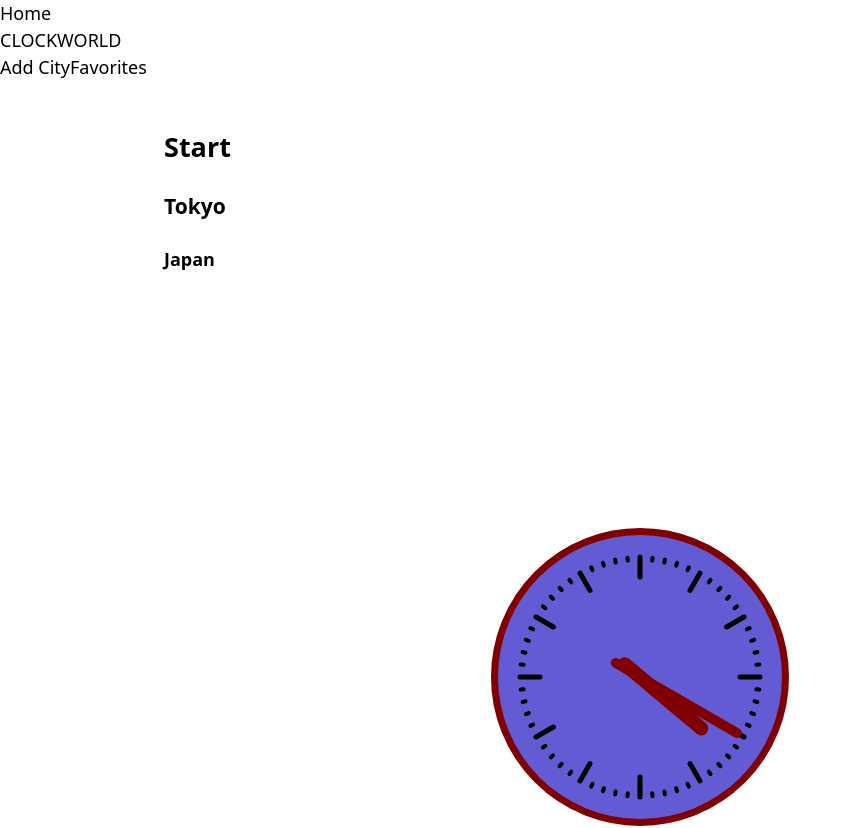
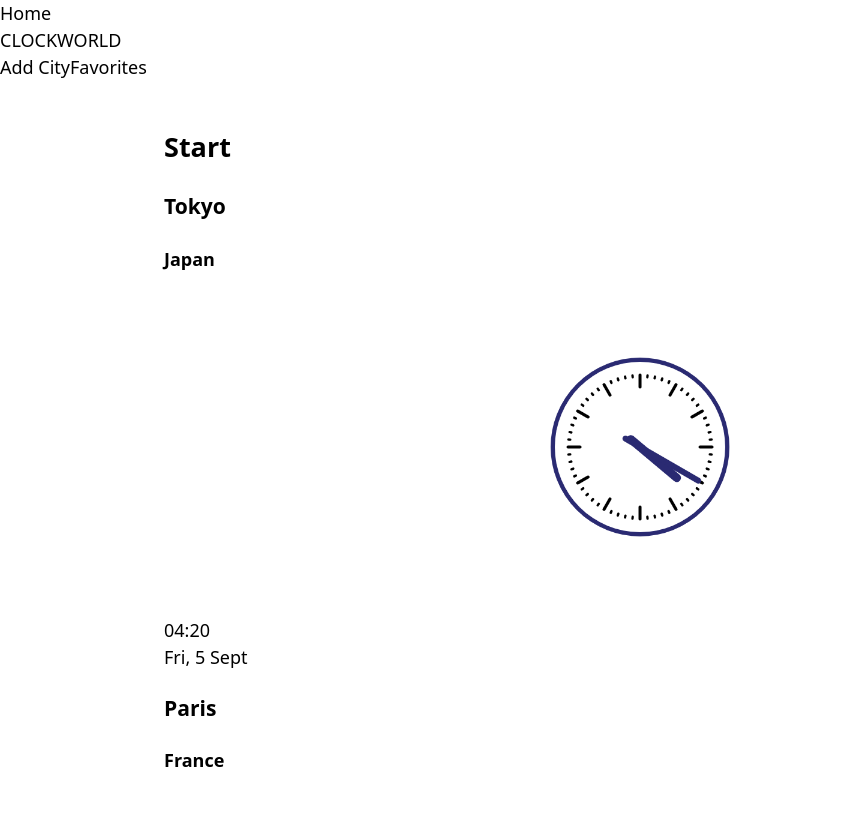
Before and after one commit to Bobbyloo89/CLOCKWORLD, a React (Vite) app: page / in a window 1280 px wide. Shown: the top 828 px of the page, without its empty margins (0-852 px from the left). Built offline with nearby package versions, Linux system fonts and the light colour scheme.

Commit message:
Made AnalogClock smaller and changed colors

```diff
--- a/src/styles/analog-clock.css
+++ b/src/styles/analog-clock.css
@@ -13,11 +13,18 @@ body {
 }
 
 .clock-container {
-  height: calc(100vh - 40px);
+  /* height: calc(100vh - 40px); */
+  height: auto;
   display: flex;
   justify-content: center;
   align-items: center;
   margin-bottom: 20px;
+}
+
+/* Visa klockan mindre men rita fortfarande i 500×500 internt */
+.clock-container canvas {
+  width: 300px;   /* din visningsstorlek */
+  height: 300px;  /* matcha för kvadratisk skala */
 }
 
 button {
--- a/src/utils/clockAnimation.ts
+++ b/src/utils/clockAnimation.ts
@@ -17,11 +17,11 @@ type ClockParams = {
 
 export default function clockAnimation({
   canvas = null,
-  faceColor = "#635bd3ff",
-  borderColor = "#800000",
+  faceColor = "#ffffffff",
+  borderColor = "#2A2A72",
   lineColor = "#000000",
-  largeColor = "#800000",
-  secondColor = "#ff7f50", // Leave in, incase we add seconds again
+  largeColor = "#2A2A72",
+  secondColor = "#cf2323ff", // Leave in, incase we add seconds again
   timeZone = "",
   // ##################################################################################
   noLoop = false, // REMOVE IF USING SECONDS
```
